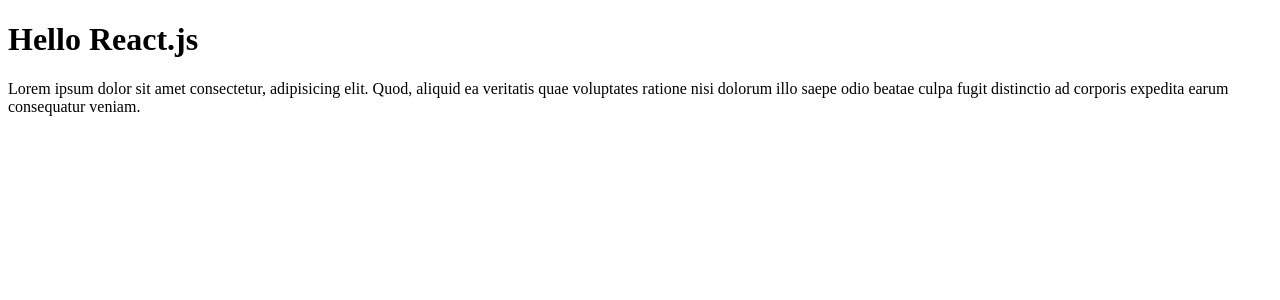
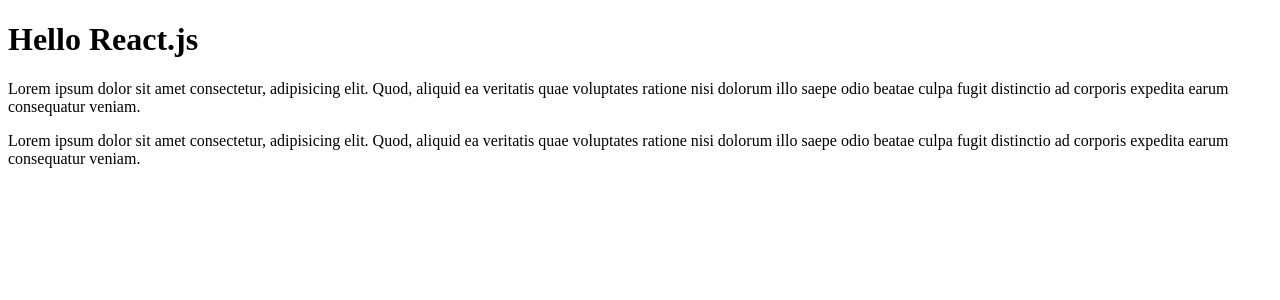
Before and after one commit to a-boyko-krg/shop-react, a React (Create React App) app: page / in a window 1280 px wide. Shown: the top 300 px of the page. Built offline with nearby package versions, Linux system fonts and the light colour scheme.

Commit message:
react.fragment

```diff
--- a/src/index.tsx
+++ b/src/index.tsx
@@ -1,17 +1,35 @@
 import React from 'react'
 import ReactDOM from 'react-dom/client'
 
-function App() {
+const Title = () => {
+    return <h1>Hello React.js</h1>
+}
+
+const Content = () => {
     return (
-        <div>
-            <h1>Hello React.js</h1>
+        <React.Fragment>
             <p>
                 Lorem ipsum dolor sit amet consectetur, adipisicing elit. Quod,
                 aliquid ea veritatis quae voluptates ratione nisi dolorum illo
                 saepe odio beatae culpa fugit distinctio ad corporis expedita
                 earum consequatur veniam.
             </p>
-        </div>
+            <p>
+                Lorem ipsum dolor sit amet consectetur, adipisicing elit. Quod,
+                aliquid ea veritatis quae voluptates ratione nisi dolorum illo
+                saepe odio beatae culpa fugit distinctio ad corporis expedita
+                earum consequatur veniam.
+            </p>
+        </React.Fragment>
+    )
+}
+
+const App = () => {
+    return (
+        <React.Fragment>
+            <Title />
+            <Content />
+        </React.Fragment>
     )
 }
 
```
